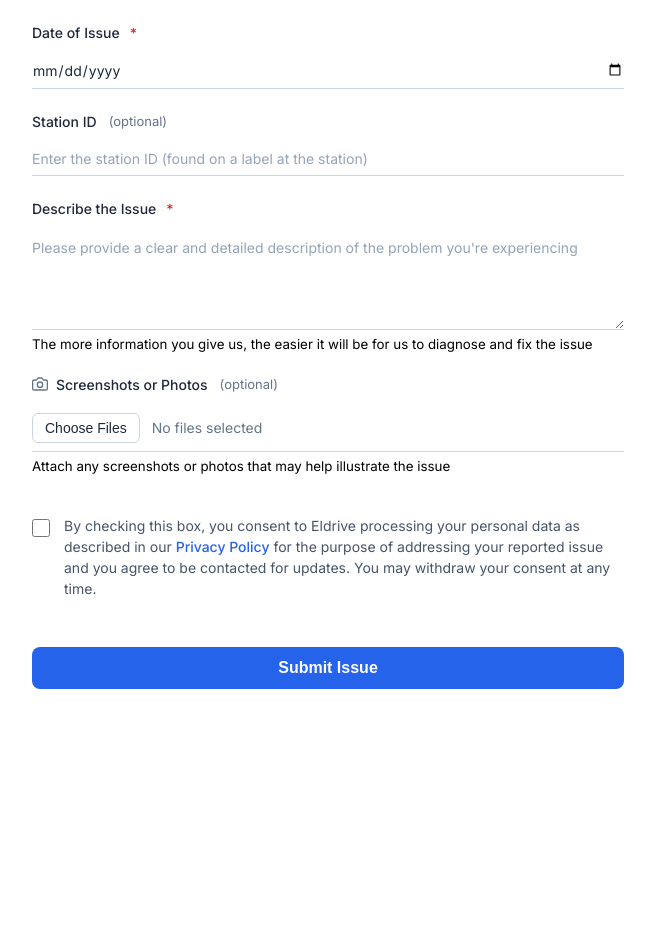
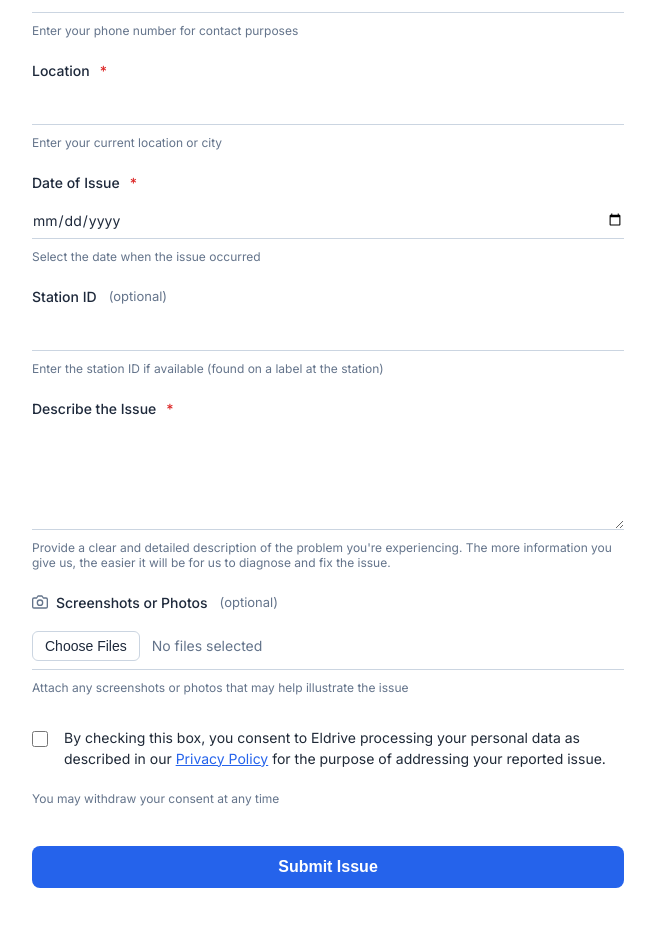
Before and after one commit to kamendd1/report-issue-form, a Next.js app: page / in a window 1280 px wide. Shown: the part 1100-2026 px from the top of the page, without its empty margins (312-967 px from the left). Before the commit the page ends 1885 px from the top, so only its background shows below. Built offline with nearby package versions, Linux system fonts and the light colour scheme.

Commit message:
fix: improve consent checkbox alignment, update operator options and text

```diff
--- a/components/ReportIssueForm.js
+++ b/components/ReportIssueForm.js
@@ -24,9 +24,9 @@ const issueTypes = [
 
 const operators = [
   { label: 'Select an operator', value: '' },
-  { label: 'RO', value: 'RO' },
-  { label: 'LT', value: 'LT' },
-  { label: 'BG', value: 'BG' },
+  { label: 'Eldrive Bulgaria', value: 'BG' },
+  { label: 'Eldrive Romania', value: 'RO' },
+  { label: 'Eldrive Lithuania', value: 'LT' },
 ];
 
 // Helper function to check if issue type requires charger info
@@ -100,8 +100,9 @@ export default function ReportIssueForm() {
     control,
     handleSubmit,
     formState: { errors },
+    watch,
+    setValue,
     reset,
-    watch,
   } = useForm({
     resolver: yupResolver(schema),
     defaultValues: {
@@ -124,6 +125,28 @@ export default function ReportIssueForm() {
 
   // Watch the issueType to conditionally show fields
   const selectedIssueType = watch('issueType');
+
+  // Reset conditional fields when issue type changes
+  const handleIssueTypeChange = (e, field) => {
+    const value = e.target.value;
+    field.onChange(value);
+
+    // Reset charger info fields if not required
+    if (!requiresChargerInfo(value)) {
+      setValue('chargerLabel', '');
+      setValue('chargerLocation', '');
+    }
+
+    // Reset connector type if not required
+    if (!requiresConnectorInfo(value)) {
+      setValue('connectorType', '');
+    }
+
+    // Reset other issue description if not "other"
+    if (value !== 'other') {
+      setValue('otherIssueDescription', '');
+    }
+  };
 
   const handleCloseSnackbar = () => {
     setSnackbar({ ...snackbar, open: false });
@@ -187,43 +210,42 @@ export default function ReportIssueForm() {
 
       <form className={styles.form} onSubmit={handleSubmit(onSubmit)} noValidate>
         <div className={styles.formGroup}>
+          <label htmlFor="operator">
+            Operator <span className={styles.required}>*</span>
+          </label>
           <Controller
             name="operator"
             control={control}
             render={({ field }) => (
-              <>
-                <label htmlFor="operator">
-                  Operator <span className={styles.required}>*</span>
-                </label>
               <select
                 {...field}
                 id="operator"
                 className={`${styles.select} ${errors.operator ? styles.errorInput : ''}`}
               >
-                  {operators.map((operator) => (
-                    <option key={operator.value} value={operator.value}>
-                      {operator.label}
+                {operators.map((option) => (
+                  <option key={option.value} value={option.value}>
+                    {option.label}
                   </option>
                 ))}
               </select>
-              </>
             )}
           />
           {errors.operator && <span className={styles.error}>{errors.operator.message}</span>}
+          <span className={styles.inputInstruction}>To which country operator you would like to report the issue</span>
         </div>
 
         <div className={styles.formGroup}>
+          <label htmlFor="issueType">
+            Issue Type <span className={styles.required}>*</span>
+          </label>
           <Controller
             name="issueType"
             control={control}
             render={({ field }) => (
-              <>
-                <label htmlFor="issueType">
-                  Issue Type <span className={styles.required}>*</span>
-                </label>
               <select
                 {...field}
                 id="issueType"
+                onChange={(e) => handleIssueTypeChange(e, field)}
                 className={`${styles.select} ${errors.issueType ? styles.errorInput : ''}`}
               >
                 <option value="">Select an issue type</option>
@@ -233,211 +255,191 @@ export default function ReportIssueForm() {
                   </option>
                 ))}
               </select>
-              </>
             )}
           />
           {errors.issueType && <span className={styles.error}>{errors.issueType.message}</span>}
+          <span className={styles.inputInstruction}>Select the type of issue you're experiencing</span>
         </div>
 
-        {/* Show additional field for "Other issue" */}
         {selectedIssueType === 'other' && (
           <div className={styles.formGroup}>
+            <label htmlFor="otherIssueDescription">
+              Issue Description <span className={styles.required}>*</span>
+            </label>
             <Controller
               name="otherIssueDescription"
               control={control}
               render={({ field }) => (
-                <>
-                  <label htmlFor="otherIssueDescription">
-                    Please specify the issue <span className={styles.required}>*</span>
-                  </label>
                 <textarea
                   {...field}
                   id="otherIssueDescription"
                   className={`${styles.textarea} ${errors.otherIssueDescription ? styles.errorInput : ''}`}
-                    placeholder="Please provide details about your issue"
                 />
-                </>
               )}
             />
             {errors.otherIssueDescription && <span className={styles.error}>{errors.otherIssueDescription.message}</span>}
+            <span className={styles.inputInstruction}>Please provide details about your issue</span>
           </div>
         )}
 
-        {/* Show charger information fields for issue types that require it */}
         {requiresChargerInfo(selectedIssueType) && (
           <>
-            <div className={styles.chargerInfo}>
-              This issue type requires charger information
-            </div>
-
             <div className={styles.formGroup}>
+              <label htmlFor="chargerLabel">
+                Charger Label/ID <span className={styles.required}>*</span>
+              </label>
               <Controller
                 name="chargerLabel"
                 control={control}
                 render={({ field }) => (
-                  <>
-                    <label htmlFor="chargerLabel">
-                      Charger Label <span className={styles.required}>*</span>
-                    </label>
                   <input
                     {...field}
                     type="text"
                     id="chargerLabel"
                     className={`${styles.input} ${errors.chargerLabel ? styles.errorInput : ''}`}
-                      placeholder="Enter the charger label (found on the charger)"
                   />
-                  </>
                 )}
               />
               {errors.chargerLabel && <span className={styles.error}>{errors.chargerLabel.message}</span>}
+              <span className={styles.inputInstruction}>Enter the label or ID of the charger (e.g., RO-123)</span>
             </div>
 
             <div className={styles.formGroup}>
+              <label htmlFor="chargerLocation">
+                Charger Location <span className={styles.required}>*</span>
+              </label>
               <Controller
                 name="chargerLocation"
                 control={control}
                 render={({ field }) => (
-                  <>
-                    <label htmlFor="chargerLocation">
-                      Charger Location <span className={styles.required}>*</span>
-                    </label>
                   <input
                     {...field}
                     type="text"
                     id="chargerLocation"
                     className={`${styles.input} ${errors.chargerLocation ? styles.errorInput : ''}`}
-                      placeholder="Enter the charger location with as much detail as possible"
                   />
-                  </>
                 )}
               />
               {errors.chargerLocation && <span className={styles.error}>{errors.chargerLocation.message}</span>}
+              <span className={styles.inputInstruction}>Enter the location of the charger (e.g., Mall parking lot, Sofia)</span>
             </div>
           </>
         )}
 
-        {/* Show connector information field for issue types that require it */}
         {requiresConnectorInfo(selectedIssueType) && (
           <div className={styles.formGroup}>
+            <label htmlFor="connectorType">
+              Connector Type <span className={styles.required}>*</span>
+            </label>
             <Controller
               name="connectorType"
               control={control}
               render={({ field }) => (
-                <>
-                  <label htmlFor="connectorType">
-                    Connector Type <span className={styles.required}>*</span>
-                  </label>
-                  <input
+                <select
                   {...field}
-                    type="text"
                   id="connectorType"
-                    className={`${styles.input} ${errors.connectorType ? styles.errorInput : ''}`}
-                    placeholder="e.g., CCS, CHAdeMO, Type 2"
-                  />
-                </>
+                  className={`${styles.select} ${errors.connectorType ? styles.errorInput : ''}`}
+                >
+                  <option value="">Select connector type</option>
+                  <option value="type2">Type 2</option>
+                  <option value="ccs">CCS</option>
+                  <option value="chademo">CHAdeMO</option>
+                </select>
               )}
             />
             {errors.connectorType && <span className={styles.error}>{errors.connectorType.message}</span>}
+            <span className={styles.inputInstruction}>Select the type of connector involved in the issue</span>
           </div>
         )}
 
         <div className={styles.formGroup}>
+          <label htmlFor="name">
+            Name <span className={styles.required}>*</span>
+          </label>
           <Controller
             name="name"
             control={control}
             render={({ field }) => (
-              <>
-                <label htmlFor="name">
-                  Name <span className={styles.required}>*</span>
-                </label>
               <input
                 {...field}
                 type="text"
                 id="name"
                 className={`${styles.input} ${errors.name ? styles.errorInput : ''}`}
-                  placeholder="Enter your name"
               />
-              </>
             )}
           />
           {errors.name && <span className={styles.error}>{errors.name.message}</span>}
+          <span className={styles.inputInstruction}>Enter your full name</span>
         </div>
 
         <div className={styles.formGroup}>
+          <label htmlFor="email">
+            Email <span className={styles.required}>*</span>
+          </label>
           <Controller
             name="email"
             control={control}
             render={({ field }) => (
-              <>
-                <label htmlFor="email">
-                  Email Address <span className={styles.required}>*</span>
-                </label>
               <input
                 {...field}
                 type="email"
                 id="email"
                 className={`${styles.input} ${errors.email ? styles.errorInput : ''}`}
-                  placeholder="Enter your email address"
               />
-              </>
             )}
           />
           {errors.email && <span className={styles.error}>{errors.email.message}</span>}
+          <span className={styles.inputInstruction}>Enter your email address for communication</span>
         </div>
 
         <div className={styles.formGroup}>
+          <label htmlFor="phoneNumber">
+            Phone Number <span className={styles.required}>*</span>
+          </label>
           <Controller
             name="phoneNumber"
             control={control}
             render={({ field }) => (
-              <>
-                <label htmlFor="phoneNumber">
-                  Phone Number <span className={styles.required}>*</span>
-                </label>
               <input
                 {...field}
                 type="tel"
                 id="phoneNumber"
                 className={`${styles.input} ${errors.phoneNumber ? styles.errorInput : ''}`}
-                  placeholder="Enter your phone number"
               />
-              </>
             )}
           />
           {errors.phoneNumber && <span className={styles.error}>{errors.phoneNumber.message}</span>}
+          <span className={styles.inputInstruction}>Enter your phone number for contact purposes</span>
         </div>
 
         <div className={styles.formGroup}>
+          <label htmlFor="location">
+            Location <span className={styles.required}>*</span>
+          </label>
           <Controller
             name="location"
             control={control}
             render={({ field }) => (
-              <>
-                <label htmlFor="location">
-                  Location <span className={styles.required}>*</span>
-                </label>
               <input
                 {...field}
                 type="text"
                 id="location"
                 className={`${styles.input} ${errors.location ? styles.errorInput : ''}`}
-                  placeholder="Enter the location"
               />
-              </>
             )}
           />
           {errors.location && <span className={styles.error}>{errors.location.message}</span>}
+          <span className={styles.inputInstruction}>Enter your current location or city</span>
         </div>
 
         <div className={styles.formGroup}>
+          <label htmlFor="dateOfIssue">
+            Date of Issue <span className={styles.required}>*</span>
+          </label>
           <Controller
             name="dateOfIssue"
             control={control}
             render={({ field }) => (
-              <>
-                <label htmlFor="dateOfIssue">
-                  Date of Issue <span className={styles.required}>*</span>
-                </label>
               <input
                 {...field}
                 type="date"
@@ -445,54 +447,49 @@ export default function ReportIssueForm() {
                 className={`${styles.input} ${errors.dateOfIssue ? styles.errorInput : ''}`}
                 max={new Date().toISOString().split('T')[0]}
               />
-              </>
             )}
           />
           {errors.dateOfIssue && <span className={styles.error}>{errors.dateOfIssue.message}</span>}
+          <span className={styles.inputInstruction}>Select the date when the issue occurred</span>
         </div>
 
         <div className={styles.formGroup}>
+          <label htmlFor="stationId">
+            Station ID <span className={styles.optional}>(optional)</span>
+          </label>
           <Controller
             name="stationId"
             control={control}
             render={({ field }) => (
-              <>
-                <label htmlFor="stationId">
-                  Station ID <span className={styles.optional}>(optional)</span>
-                </label>
               <input
                 {...field}
                 type="text"
                 id="stationId"
                 className={styles.input}
-                  placeholder="Enter the station ID (found on a label at the station)"
               />
-              </>
             )}
           />
+          <span className={styles.inputInstruction}>Enter the station ID if available (found on a label at the station)</span>
         </div>
 
         <div className={styles.formGroup}>
+          <label htmlFor="description">
+            Describe the Issue <span className={styles.required}>*</span>
+          </label>
           <Controller
             name="description"
             control={control}
             render={({ field }) => (
-              <>
-                <label htmlFor="description">
-                  Describe the Issue <span className={styles.required}>*</span>
-                </label>
               <textarea
                 {...field}
                 id="description"
                 className={`${styles.textarea} ${errors.description ? styles.errorInput : ''}`}
-                  placeholder="Please provide a clear and detailed description of the problem you're experiencing"
                 rows={4}
               />
-                <small>The more information you give us, the easier it will be for us to diagnose and fix the issue</small>
-              </>
             )}
           />
           {errors.description && <span className={styles.error}>{errors.description.message}</span>}
+          <span className={styles.inputInstruction}>Provide a clear and detailed description of the problem you're experiencing. The more information you give us, the easier it will be for us to diagnose and fix the issue.</span>
         </div>
 
         <div className={styles.formGroup}>
@@ -536,26 +533,31 @@ export default function ReportIssueForm() {
               className={styles.input}
             />
           </div>
-          <small>Attach any screenshots or photos that may help illustrate the issue</small>
+          <span className={styles.inputInstruction}>Attach any screenshots or photos that may help illustrate the issue</span>
         </div>
 
         <div className={styles.formGroup}>
+          <div className={styles.checkboxGroup}>
             <Controller
               name="consent"
               control={control}
               render={({ field }) => (
-              <div className={styles.checkbox}>
                 <input
+                  {...field}
                   type="checkbox"
                   id="consent"
+                  className={styles.checkbox}
                   checked={field.value}
                   onChange={(e) => field.onChange(e.target.checked)}
                 />
-                <label htmlFor="consent">By checking this box, you consent to Eldrive processing your personal data as described in our <a href="#" className={styles.link}>Privacy Policy</a> for the purpose of addressing your reported issue and you agree to be contacted for updates. You may withdraw your consent at any time.</label>
-              </div>
               )}
             />
+            <label htmlFor="consent" className={styles.checkboxLabel}>
+              By checking this box, you consent to Eldrive processing your personal data as described in our <a href="#" className={styles.link}>Privacy Policy</a> for the purpose of addressing your reported issue.
+            </label>
+          </div>
           {errors.consent && <span className={styles.error}>{errors.consent.message}</span>}
+          <span className={`${styles.inputInstruction} ${styles.displayBlock}`}>You may withdraw your consent at any time</span>
         </div>
 
         <button
@@ -565,6 +567,12 @@ export default function ReportIssueForm() {
         >
           {isSubmitting ? 'Submitting...' : 'Submit Issue'}
         </button>
+
+        {submitStatus.type === 'error' && (
+          <div className={styles.error}>
+            {submitStatus.message}
+          </div>
+        )}
       </form>
 
       {snackbar.open && (
--- a/styles/Form.module.css
+++ b/styles/Form.module.css
@@ -117,6 +117,20 @@
   font-size: 0.875rem;
   font-weight: 500;
   color: #1e293b;
+  font-family: Inter, -apple-system, BlinkMacSystemFont, Segoe UI, Roboto, sans-serif;
+}
+
+.formGroup label[for="consent"] {
+  display: block;
+  align-items: initial;
+  gap: initial;
+  margin: 0;
+  font-weight: 400;
+  font-size: 0.875rem;
+  line-height: 1.5;
+  color: #1f2937;
+  cursor: pointer;
+  user-select: none;
   font-family: Inter, -apple-system, BlinkMacSystemFont, Segoe UI, Roboto, sans-serif;
 }
 
@@ -254,6 +268,18 @@
   font-family: Inter, -apple-system, BlinkMacSystemFont, Segoe UI, Roboto, sans-serif;
 }
 
+.inputInstruction {
+  font-size: 0.75rem;
+  color: #64748b;
+  margin-top: 0.25rem;
+  font-family: Inter, -apple-system, BlinkMacSystemFont, Segoe UI, Roboto, sans-serif;
+}
+
+.displayBlock {
+  display: block;
+  margin-top: 0.5rem;
+}
+
 .error {
   display: block;
   color: #dc2626;
@@ -262,43 +288,40 @@
   font-family: Inter, -apple-system, BlinkMacSystemFont, Segoe UI, Roboto, sans-serif;
 }
 
-.checkbox {
+.checkboxGroup {
   position: relative;
   padding-left: 2rem;
-  margin: 0.5rem 0;
+  margin-bottom: 0.5rem;
+  display: block;
 }
 
-.checkbox input[type="checkbox"] {
+.checkbox {
   position: absolute;
   left: 0;
-  top: 0.3125rem;
-  width: 1.125rem;
-  height: 1.125rem;
+  top: 0.25rem;
+  width: 1rem;
+  height: 1rem;
   margin: 0;
+  cursor: pointer;
   accent-color: #2563eb;
-  cursor: pointer;
 }
 
-.checkbox label {
-  display: block;
+.checkboxLabel {
   font-size: 0.875rem;
   line-height: 1.5;
-  color: #475569;
-  font-family: Inter, -apple-system, BlinkMacSystemFont, Segoe UI, Roboto, sans-serif;
-  margin: 0;
-  font-weight: 400;
+  color: #1f2937;
+  display: block;
   cursor: pointer;
-  padding-top: 0.0625rem;
+  user-select: none;
 }
 
 .link {
   color: #2563eb;
-  text-decoration: none;
-  font-weight: 500;
+  text-decoration: underline;
 }
 
 .link:hover {
-  text-decoration: underline;
+  color: #1d4ed8;
 }
 
 .phoneGroup {
@@ -372,11 +395,11 @@
 }
 
 .errorInput {
-  border-bottom-color: #dc2626 !important;
+  border-bottom-color: #dc2626;
 }
 
 .errorInput:focus {
-  box-shadow: none !important;
+  box-shadow: none;
 }
 
 .formGroup input[type="file"] {
```
Also changed, not shown: 1 other file (tests, documents, lock files or other folders). Lines whose indentation alone changed are shown as unchanged.
